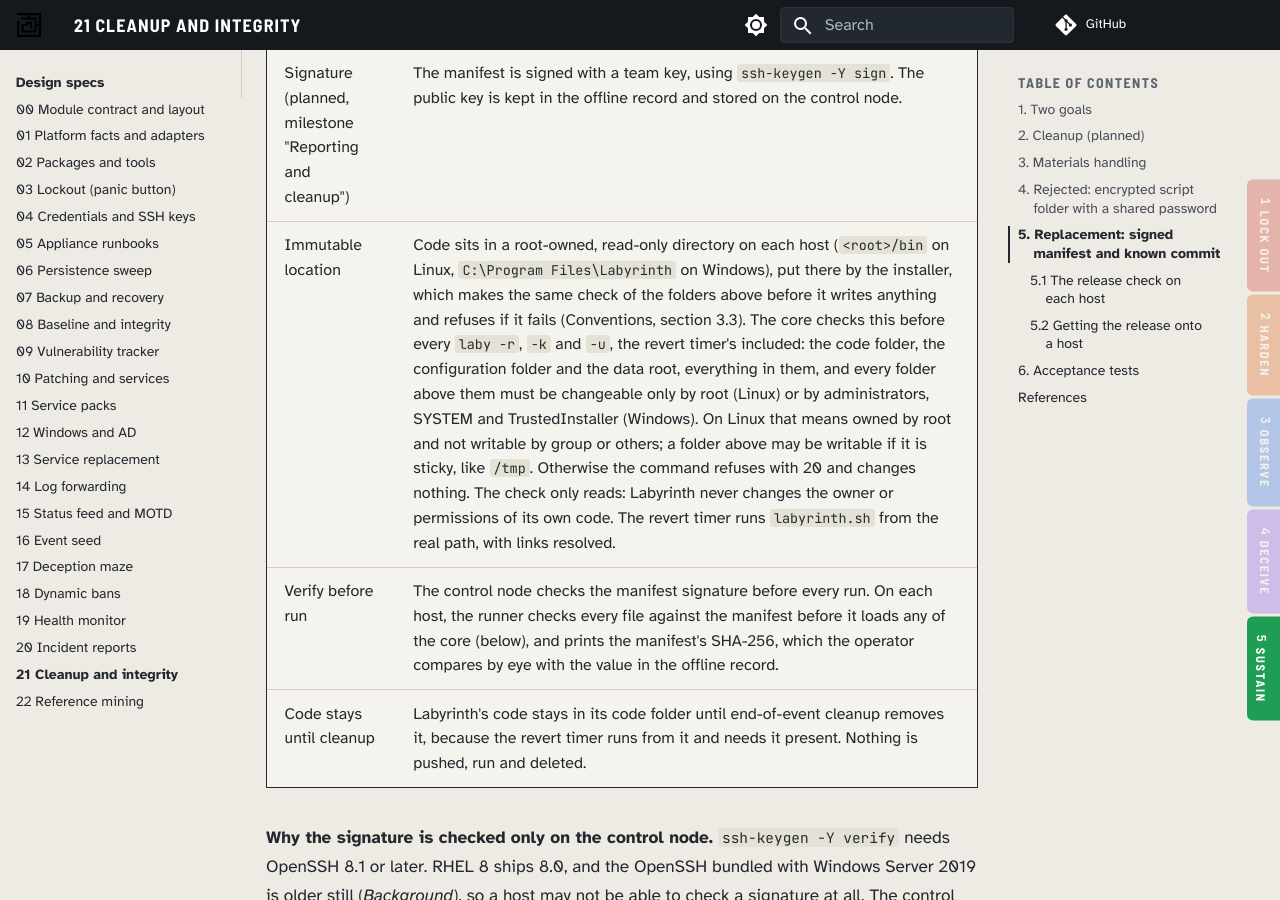
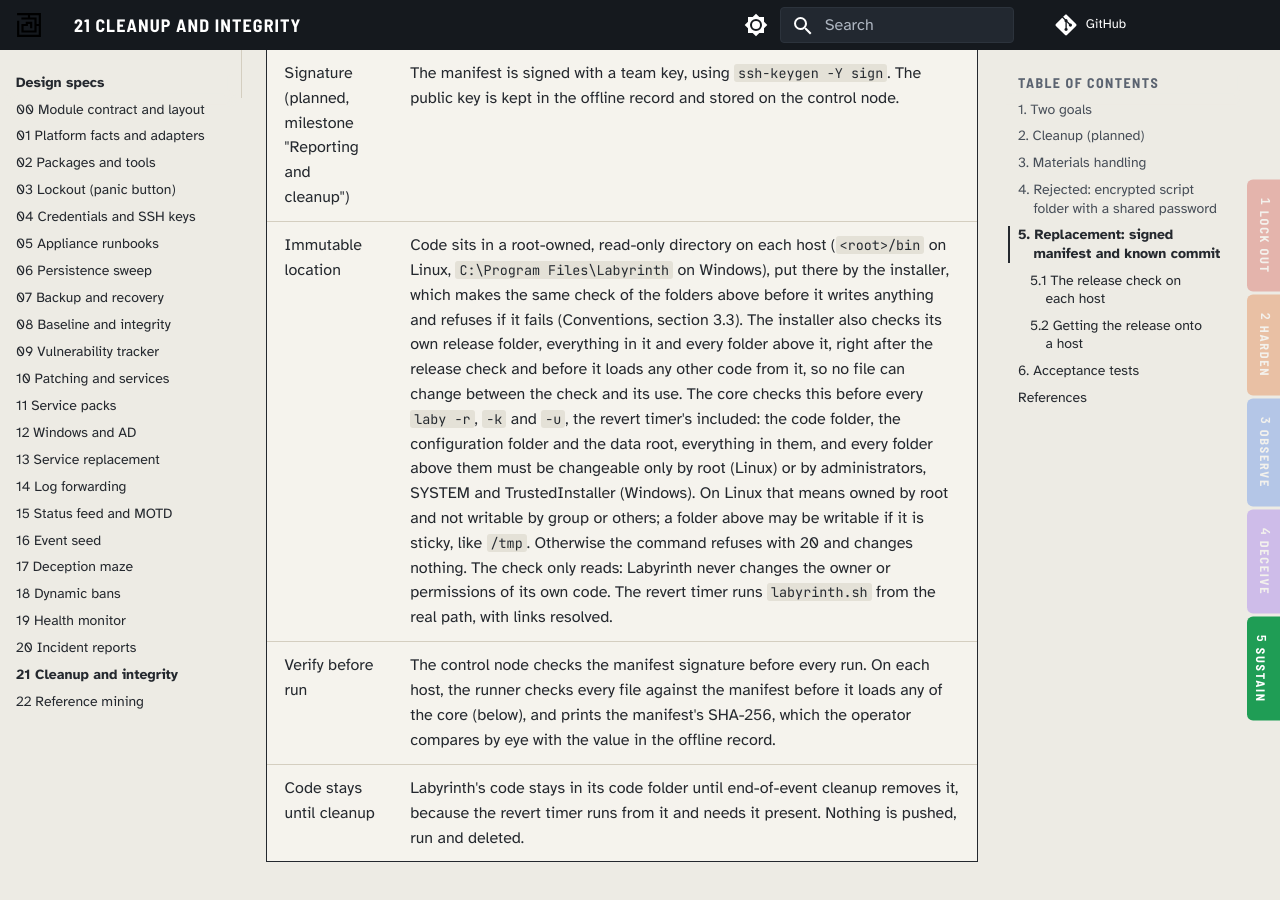
Before and after one commit to dotnetdork/Labyrinth, an MkDocs documentation site: the page built from docs/design/21-Cleanup-and-Tool-Integrity.md, in a window 1280 px wide and 900 px high, scrolled down 2413 px. Built offline with MkDocs 1.6.1 and Material for MkDocs 9.7.7, drawn with Linux system fonts in a browser that asks for light colours; comment, search, counter and statistics services are not loaded; some of the changed text lies outside the part shown.

Commit message:
Refuse to install from a release folder another account can change
The installer checked the release folder against release.sha256, then
loaded banner.sh and lib.sh (Banner.ps1 and Lab.ps1) from it, without
checking who could change the folder. An account that could write there
could change a file between the check and its use.

Right after the release check, before any other code is loaded from the
folder, the installer now checks that only root (on Windows,
Administrators, SYSTEM and TrustedInstaller) can change the release
folder, everything in it and every folder above it, and refuses with 20
if not. Refusing, not warning, was the maintainer's choice.

The ownership checks move out of system.sh and System.ps1 into
core/safety/trust.sh and Trust.ps1, which need nothing else from the
core, so the installer can load them beside the release check. lib.sh
and Lab.ps1 load them as before. On Linux the check is made when the
installer runs as root; as another account it refuses later anyway.

The manual now unpacks the release into a folder only root can change
(/opt/labyrinth-release), since a folder in a home folder is refused.
Conventions 3.3 and design 21 section 5 say the same.

Closes #186

```diff
--- a/docs/design/21-Cleanup-and-Tool-Integrity.md
+++ b/docs/design/21-Cleanup-and-Tool-Integrity.md
@@ -38,7 +38,7 @@ The earlier idea was an encrypted folder, decrypted with a shared team password.
 | Release identity | A tagged release with a commit hash. The hash is kept in the team's offline record (design 04, section 2) and matches the declared release (NCCDC, 2025, Rule 5.6.2). |
 | Manifest | A list of every file with its SHA-256, generated at release time. The manifest's own SHA-256 is kept in the offline record. |
 | Signature (planned, milestone "Reporting and cleanup") | The manifest is signed with a team key, using `ssh-keygen -Y sign`. The public key is kept in the offline record and stored on the control node. |
-| Immutable location | Code sits in a root-owned, read-only directory on each host (`<root>/bin` on Linux, `C:\Program Files\Labyrinth` on Windows), put there by the installer, which makes the same check of the folders above before it writes anything and refuses if it fails (Conventions, section 3.3). The core checks this before every `laby -r`, `-k` and `-u`, the revert timer's included: the code folder, the configuration folder and the data root, everything in them, and every folder above them must be changeable only by root (Linux) or by administrators, SYSTEM and TrustedInstaller (Windows). On Linux that means owned by root and not writable by group or others; a folder above may be writable if it is sticky, like `/tmp`. Otherwise the command refuses with 20 and changes nothing. The check only reads: Labyrinth never changes the owner or permissions of its own code. The revert timer runs `labyrinth.sh` from the real path, with links resolved. |
+| Immutable location | Code sits in a root-owned, read-only directory on each host (`<root>/bin` on Linux, `C:\Program Files\Labyrinth` on Windows), put there by the installer, which makes the same check of the folders above before it writes anything and refuses if it fails (Conventions, section 3.3). The installer also checks its own release folder, everything in it and every folder above it, right after the release check and before it loads any other code from it, so no file can change between the check and its use. The core checks this before every `laby -r`, `-k` and `-u`, the revert timer's included: the code folder, the configuration folder and the data root, everything in them, and every folder above them must be changeable only by root (Linux) or by administrators, SYSTEM and TrustedInstaller (Windows). On Linux that means owned by root and not writable by group or others; a folder above may be writable if it is sticky, like `/tmp`. Otherwise the command refuses with 20 and changes nothing. The check only reads: Labyrinth never changes the owner or permissions of its own code. The revert timer runs `labyrinth.sh` from the real path, with links resolved. |
 | Verify before run | The control node checks the manifest signature before every run. On each host, the runner checks every file against the manifest before it loads any of the core (below), and prints the manifest's SHA-256, which the operator compares by eye with the value in the offline record. |
 | Code stays until cleanup | Labyrinth's code stays in its code folder until end-of-event cleanup removes it, because the revert timer runs from it and needs it present. Nothing is pushed, run and deleted. |
 
@@ -65,7 +65,7 @@ Events differ on how a team's code reaches the hosts. Some offer a proxy that re
 - **The file.** `tools/release/archive.sh TAG` stages the files the release list covers and the built manual in a folder `labyrinth-<tag>`, writes `release.sha256` into it with `tools/release/manifest.sh`, and builds `labyrinth-<tag>.tar.gz` (Linux) and `labyrinth-<tag>.zip` (Windows) with that folder at the top. The files are owned by root, sorted by name, dated with the tagged commit, and writable by their owner only, so one commit gives the same archives each time. It prints the SHA-256 of each archive. The workflow `.github/workflows/release.yml` runs it for every pushed tag `v*` and publishes both archives as release assets, with each archive's SHA-256 and the SHA-256 of `release.sha256` in the release notes; a manual run with a test tag keeps the archives as workflow artifacts and publishes nothing. The SHA-256 of each archive goes into the offline record with the manifest's.
 - **Fetching.** On a host that can reach the repository: `curl -fsSLO https://github.com/<repository>/releases/download/<tag>/labyrinth-<tag>.tar.gz`, or on Windows `Invoke-WebRequest -UseBasicParsing -Uri <url> -OutFile <file>` after setting TLS 1.2 (`[Net.ServicePointManager]::SecurityProtocol = 'Tls12'`), which older Windows Server releases need. Where only a console reaches the internet, the archive is fetched there and copied in over the admin path.
 - **Checking.** `sha256sum labyrinth-<tag>.tar.gz` (or `Get-FileHash`) is compared by eye with the offline record before anything is unpacked. A mismatch stops the install.
-- **Unpacking.** `tar --no-same-owner -xzf` as root into the code folder, or `Expand-Archive` as an administrator, so the files belong to root or the administrators and pass the immutable-location check (section 5). Then `sha256sum -c --quiet release.sha256` as in section 5.1.
+- **Unpacking.** `tar --no-same-owner -xzf` as root into a folder only root can change, or `Expand-Archive` as an administrator, so the files belong to root or the administrators and pass the immutable-location check (section 5). Then `sha256sum -c --quiet release.sha256` as in section 5.1.
 - **Installing.** From the unpacked folder, `sudo ./install.sh` (or `.\install.ps1` as an administrator) checks the release again, prints its plan and asks before it changes anything (Conventions, section 3.3). It refuses while a revert timer is armed, because the timer would run code the install replaces.
 - **Never.** A pipe from the network into a shell (`curl … | sh`), a download that skips the hash check, or a source that needs an account or fee (NCCDC, 2025, Rule 5.1).
 
```
Also changed, not shown: docs/Conventions.md (+1 -1 lines), docs/manual/labyrinth.md (+7 -6 lines), 10 other files.
